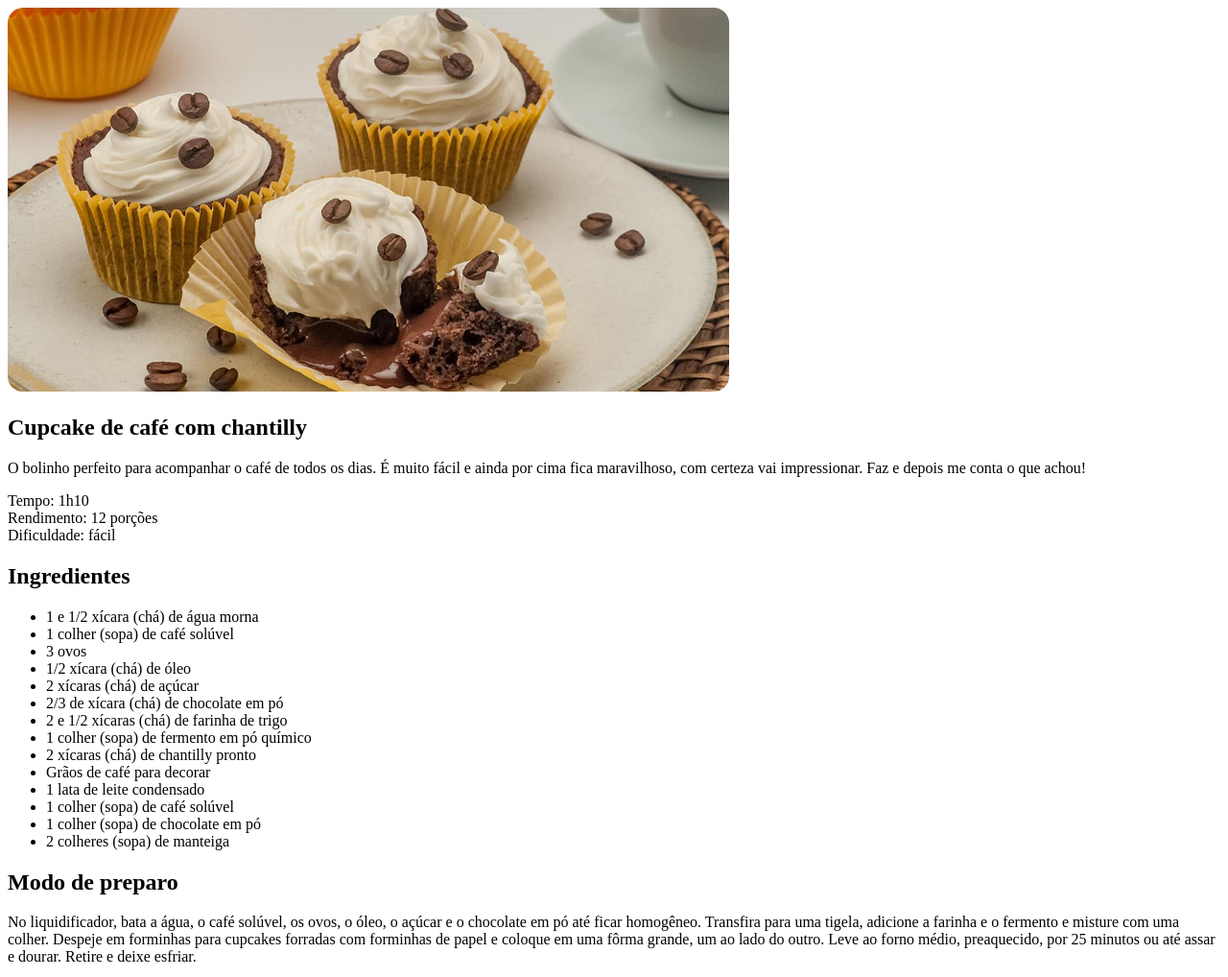
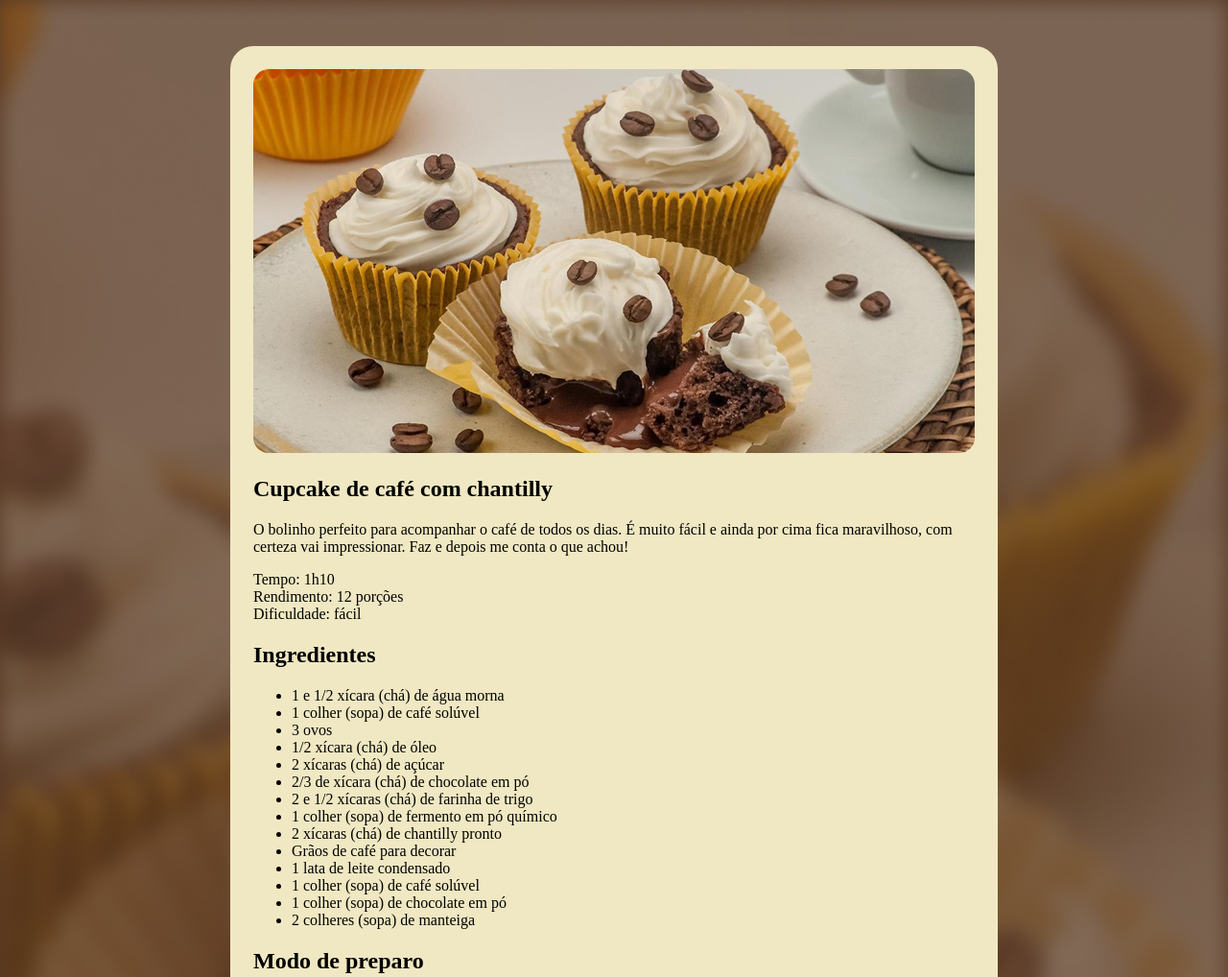
Before and after one commit to muriloguilhermee/projeto-receita, a plain HTML site: page index.html in a window 1280 px wide. Shown: the top 1018 px of the page at 96% size. Drawn offline with Linux system fonts and the light colour scheme.

Commit message:
imagem de fundo e style #page

```diff
--- a/style.css
+++ b/style.css
@@ -1,4 +1,18 @@
 @charset "UTF-8";
+
+body {
+    background-image: url(imagens/Página\ de\ receita.jpg);
+    background-size: cover;
+}
+
+#page {
+    box-sizing: border-box;
+    width: 800px;
+    padding: 24px;
+    background-color: #F0E8C2;
+    border-radius: 24px;
+    margin: 48px auto;
+}
 
 img {
     border-radius: 16px;
```
Also changed, not shown: index.html (+1 -1 lines).
